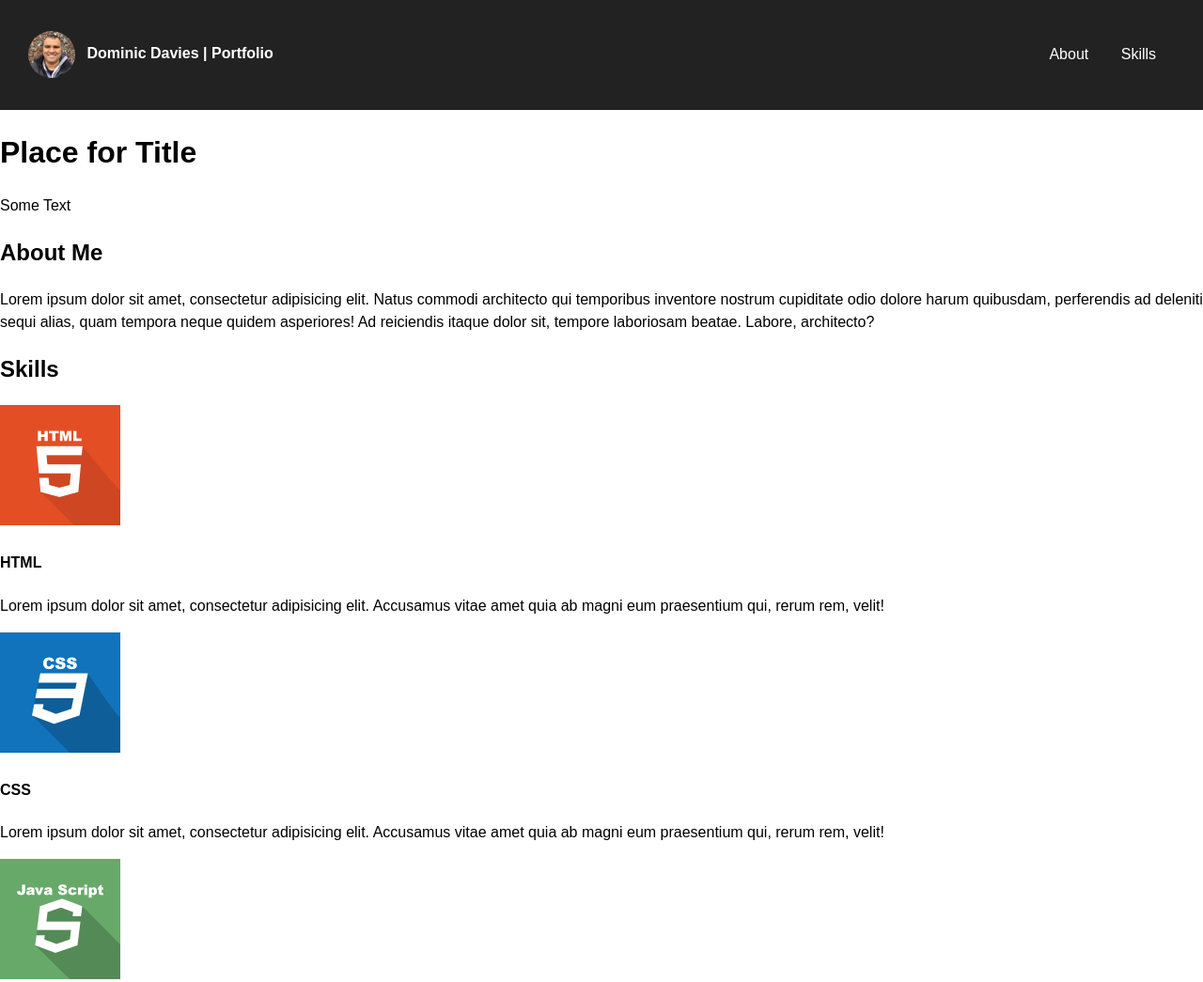
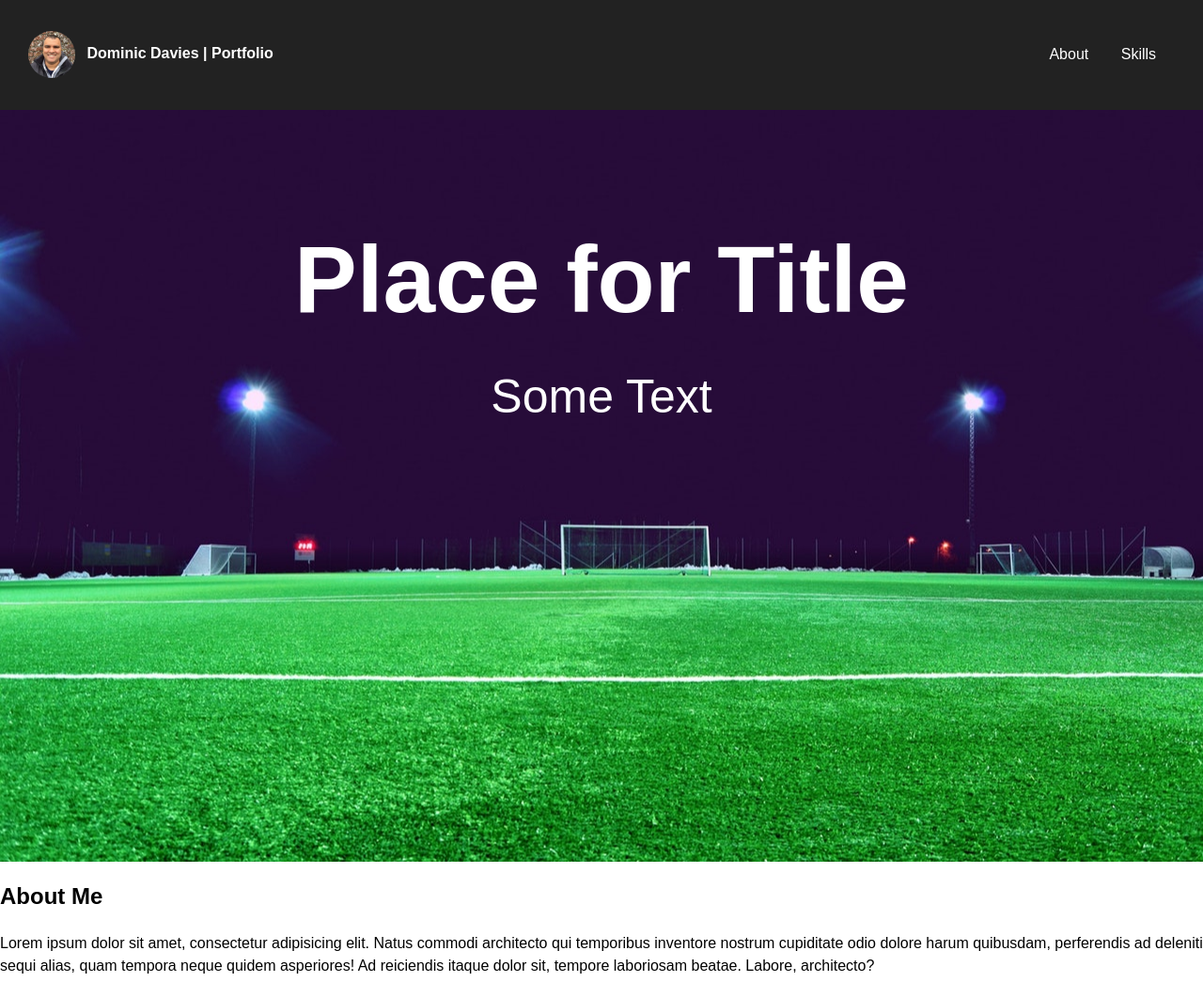
Before and after one commit to dominicdaviesme/portfolio, a plain HTML site: page index.html in a window 1280 px wide. Shown: the top 1045 px of the page at 94% size. Drawn offline with Linux system fonts and the light colour scheme.

Commit message:
Styled hero section

```diff
--- a/css/style.css
+++ b/css/style.css
@@ -62,6 +62,66 @@ header #main-navigation ul li a:hover {
     transition: 0.3s ease all;
 }
 
+/* MAIN CONTENT */
+
+/* HERO SECTION */
+
+.hero {
+	/*	min-height: 800px;*/
+	text-align: center;
+	background: #555;
+	background-image: url('/css/img/background-image.jpeg');
+	background-size: cover;
+	background-position: center;
+	height: 100vh;
+	/*	position: relative;*/
+	background-attachment: fixed;
+}
+
+.hero-content {
+	color: white;
+	padding-top: 130px;
+	line-height: 1;
+}
+
+.hero-title {
+	margin: 0;
+	font-size: 100px;
+}
+
+.hero-content p {
+    font-size: 50px;
+    margin-bottom: 60px;
+}
+
+
+
+
+
+
+
+
+
+
+
+
+
+
+
+
+
+
+
+
+
+
+
+
+
+
+
+
+
 
 /* FOOTER */
 
```
Also changed, not shown: css/img/background-image.jpeg (added).
